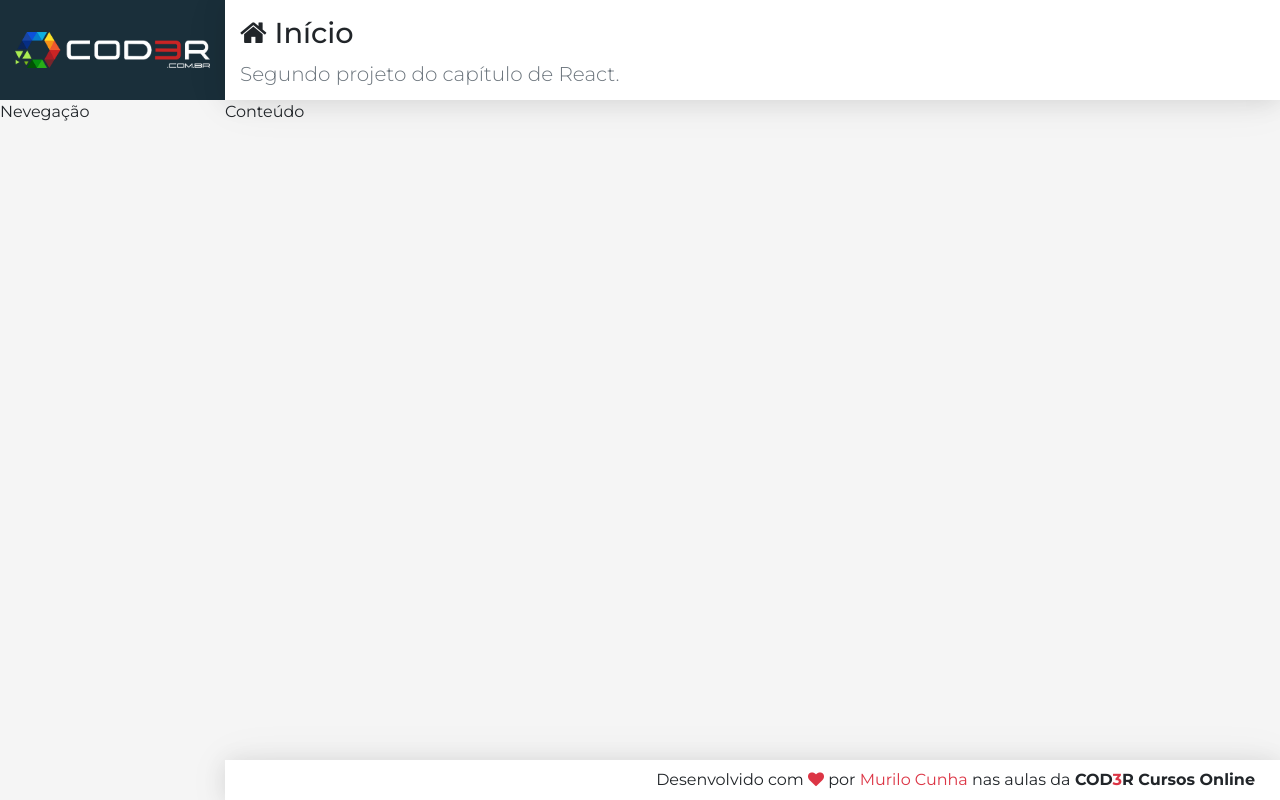
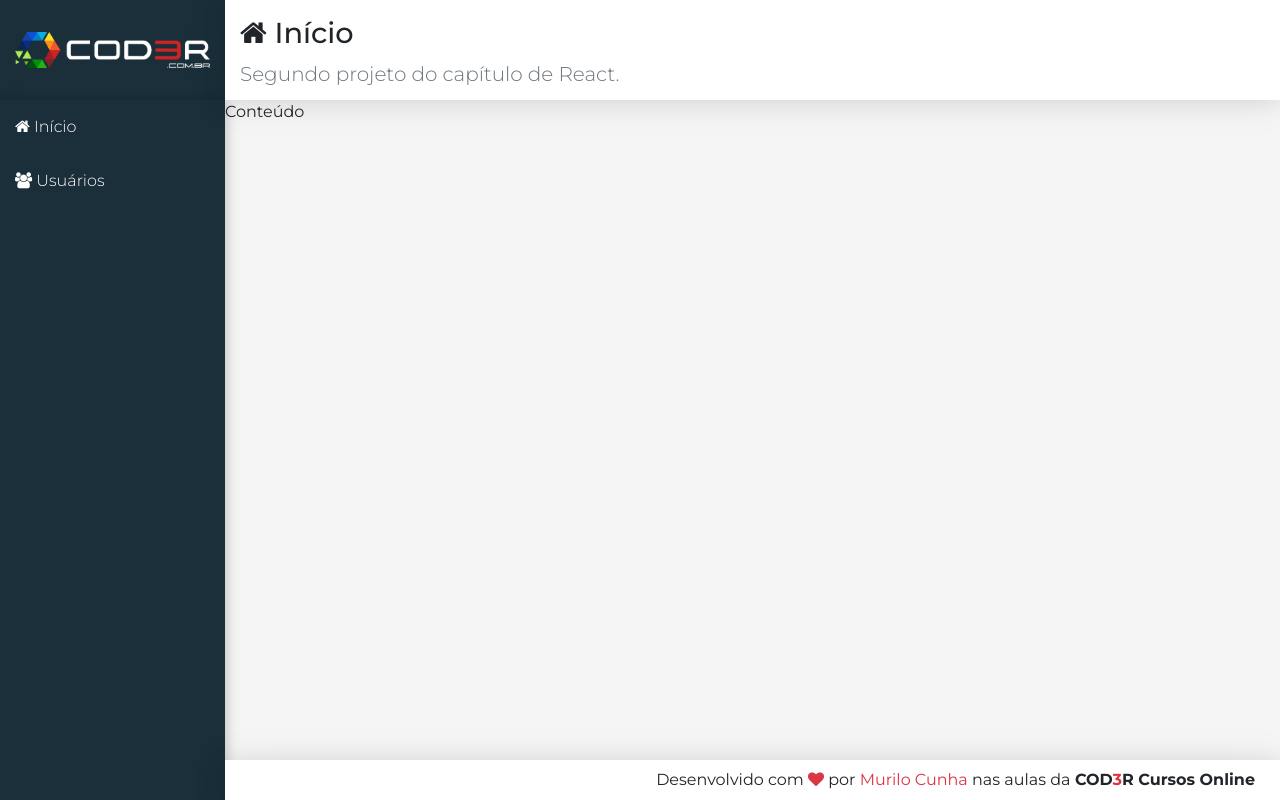
Before and after one commit to cunhamuril/CursoWebModerno, a React (Create React App) app in the folder exercicios-web/react/crud/frontend/: page / in a window 1280 px wide. Built offline with nearby package versions, Linux system fonts and the light colour scheme.

Commit message:
Componente Navegação

```diff
--- a/exercicios-web/react/crud/frontend/src/components/template/Main.css
+++ b/exercicios-web/react/crud/frontend/src/components/template/Main.css
@@ -0,0 +1,18 @@
+aside.menu-area{
+    background-color: var(--bg-dark);
+    box-shadow:
+        2px 0 10px 0 rgba(0, 0, 0, 0.12),
+        2px 0 15px 0 rgba(0, 0, 0, 0.09);
+}
+
+.menu a{
+    display: block;
+    text-decoration: none;
+    color: #FFF;
+    font-weight: 300;
+    padding: 15px;
+}
+
+.menu a:hover{
+    background: linear-gradient(135deg, #07a7e3 0%, #32dac3 100%);
+}
--- a/exercicios-web/react/crud/frontend/src/components/template/Nav.jsx
+++ b/exercicios-web/react/crud/frontend/src/components/template/Nav.jsx
@@ -3,5 +3,13 @@
 
 export default props =>
     <aside className="menu-area">
-        Nevegação
+        <nav className="menu">
+            {/* Refatorar em casa! */}
+            <a href="#/">
+                <i className="fa fa-home"></i> Início
+            </a>
+            <a href="#/users">
+                <i className="fa fa-users"></i> Usuários
+            </a>
+        </nav>
     </aside>
```
Also changed, not shown: 1 other file (tests, documents, lock files or other folders).
